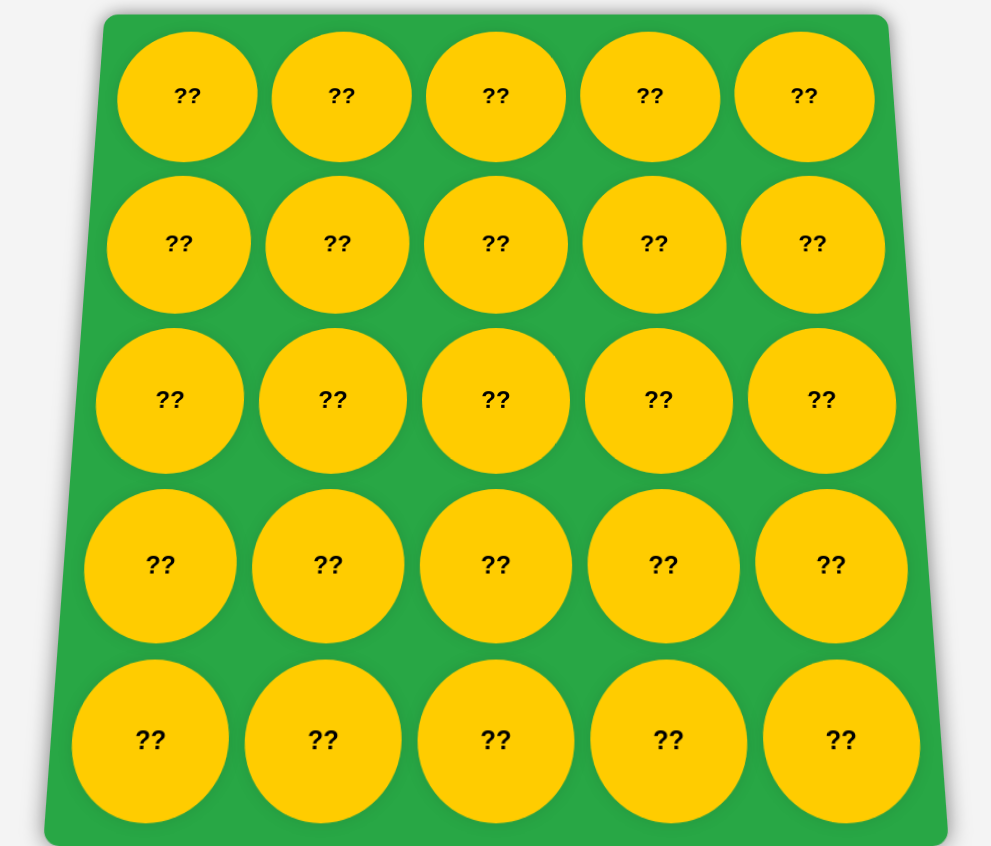
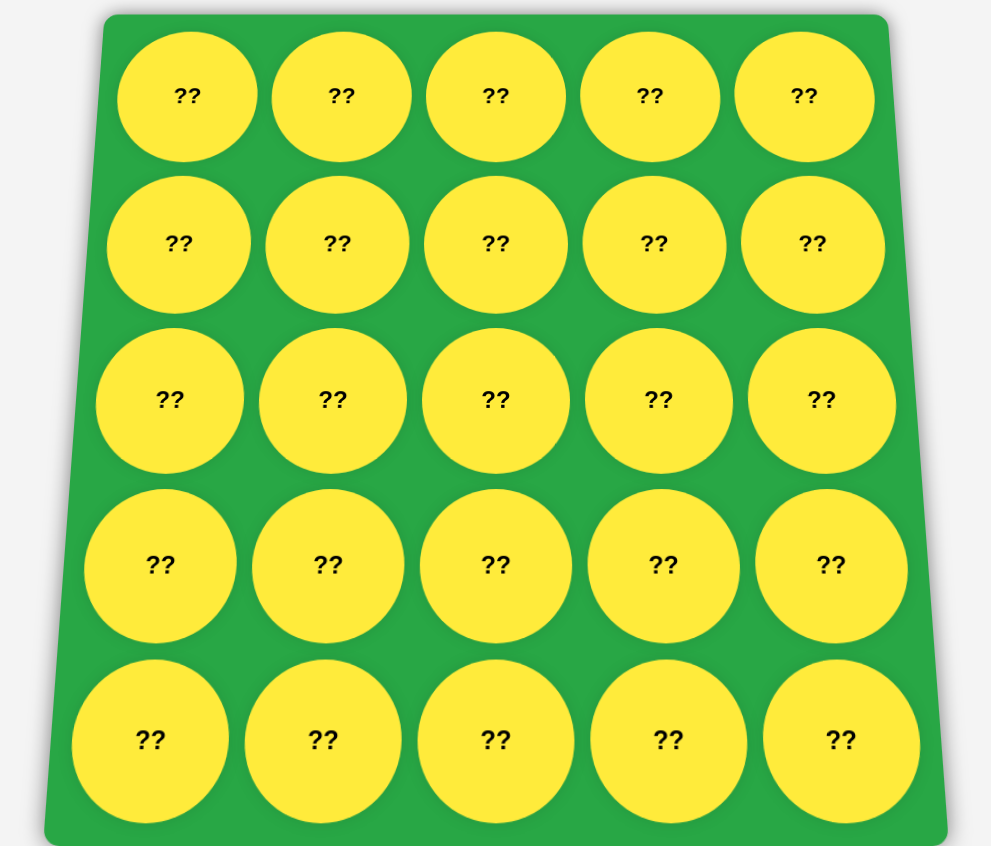
Before and after one commit to dmetrade/pop-it-genially, a plain HTML site: page index.html in a window 1280 px wide. Shown: the whole page, without its empty margins (144-1135 px from the left). Drawn offline with Linux system fonts and the light colour scheme.

Commit message:
Update index.html

```diff
--- a/index.html
+++ b/index.html
@@ -38,7 +38,7 @@
             display: flex;
             justify-content: center;
             align-items: center;
-            background: #ffcc00; /* Желтый цвет для пузырьков */
+            background: #ffeb3b; /* Желтый цвет для пузырьков */
             border-radius: 50%;
             font-size: 24px;
             font-weight: bold;
```
